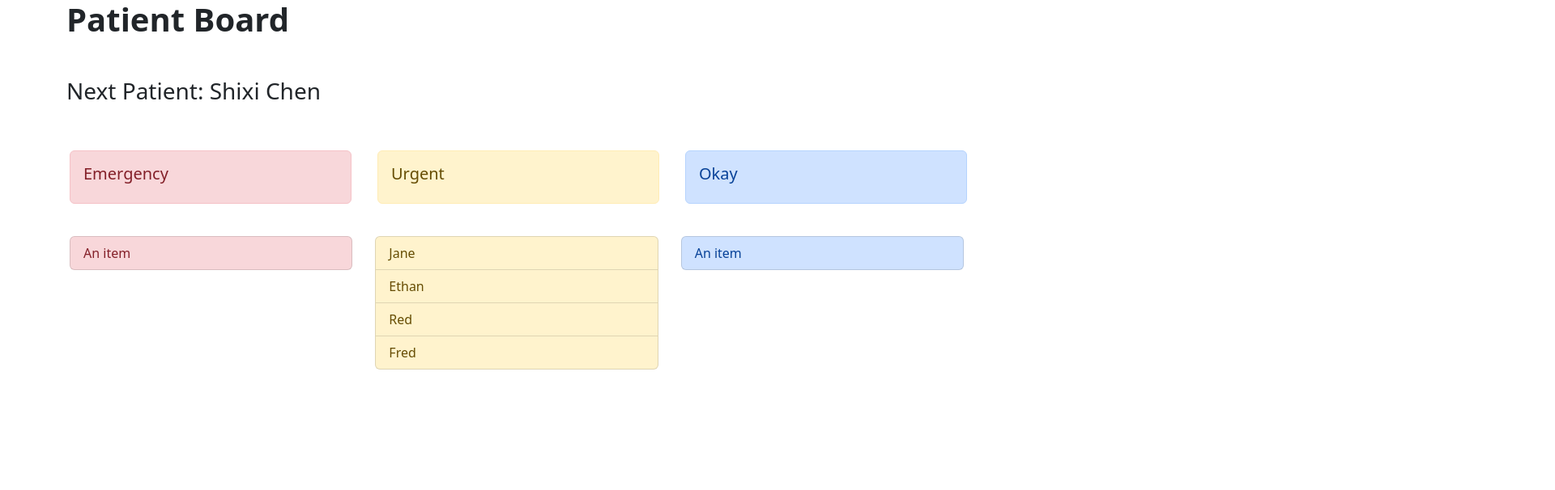
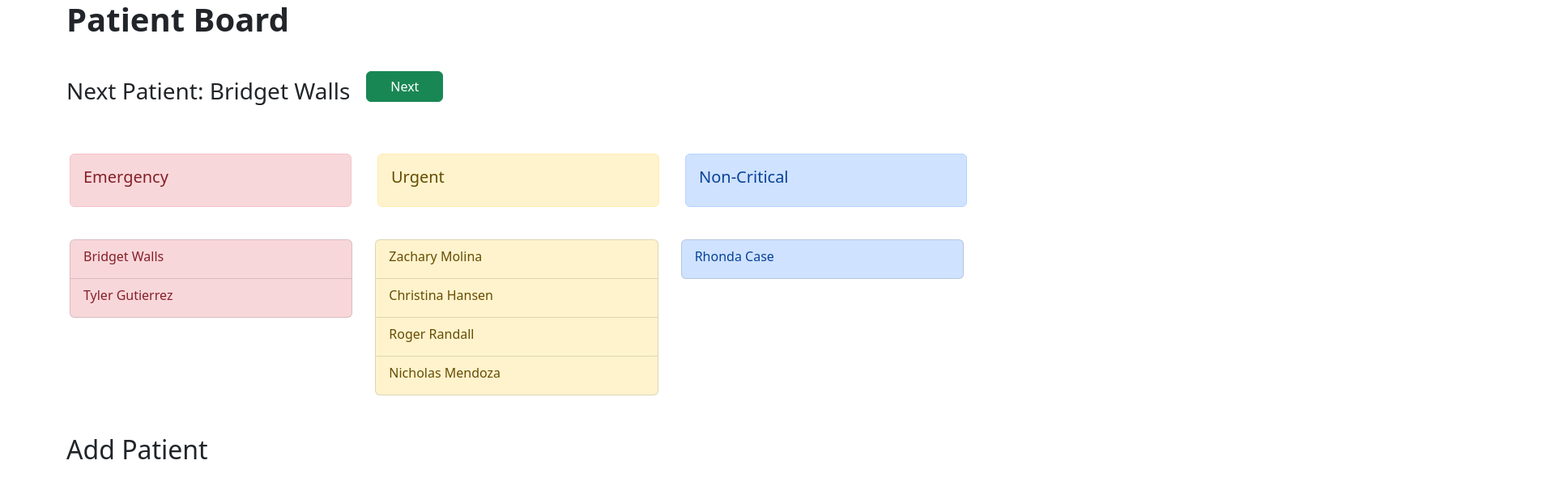
Before and after one commit to EthanChen39/Patient-Board, a React (Create React App) app: page / in a window 1280 px wide. Shown: the top 606 px of the page at 81% size, 1920 px wide, since content can reach past the window. Built offline with nearby package versions, Linux system fonts and the light colour scheme.

Commit message:
Implemented remove functionality

```diff
--- a/src/App.css
+++ b/src/App.css
@@ -1,38 +1,15 @@
-.App {
-  text-align: center;
+.btn-warning,
+.btn-danger,
+.btn-primary{
+  transform:translate(99999px);
+  opacity: 0;
 }
 
-.App-logo {
-  height: 40vmin;
-  pointer-events: none;
+.list-group-item-warning:hover .btn-warning,
+ .list-group-item-danger:hover .btn-danger,
+ .list-group-item-primary:hover .btn-primary {
+  display: inline-block;
+  transition: opacity 0.5s linear;
+  transform:translate(0);
+  opacity: 1;
 }
-
-@media (prefers-reduced-motion: no-preference) {
-  .App-logo {
-    animation: App-logo-spin infinite 20s linear;
-  }
-}
-
-.App-header {
-  background-color: #282c34;
-  min-height: 100vh;
-  display: flex;
-  flex-direction: column;
-  align-items: center;
-  justify-content: center;
-  font-size: calc(10px + 2vmin);
-  color: white;
-}
-
-.App-link {
-  color: #61dafb;
-}
-
-@keyframes App-logo-spin {
-  from {
-    transform: rotate(0deg);
-  }
-  to {
-    transform: rotate(360deg);
-  }
-}
--- a/src/App.js
+++ b/src/App.js
@@ -1,9 +1,13 @@
 import React from 'react';
-import 'bootstrap/dist/css/bootstrap.min.css'
 import {Header} from './components/Header'
 import { AppProvider } from './context/AppContext';
 import { NextPatient } from './components/NextPatient';
 import { PatientList } from './components/PatientList';
+
+import 'bootstrap/dist/css/bootstrap.min.css'
+import './App.css'
+import { AddPatient } from './components/AddPatient';
+
 
 function App() {
   return (
@@ -12,6 +16,9 @@ function App() {
         <Header />
         <NextPatient />
         <PatientList />
+        <div className='mt-5'>
+          <AddPatient className='mt-5' />
+        </div>
       </div>
     </AppProvider>
 
--- /dev/null
+++ b/src/components/AddPatient.js
@@ -0,0 +1,10 @@
+import React from 'react'
+
+export const AddPatient = () => {
+  return (
+    <>
+    <h2>Add Patient</h2>
+    <button type='button' className='btn btn-danger btn-sm'>Remove</button>
+    </>
+  )
+}
--- a/src/components/NextPatient.js
+++ b/src/components/NextPatient.js
@@ -1,9 +1,34 @@
-import React from 'react'
+import React, { useContext } from 'react'
+import { AppContext } from '../context/AppContext'
 import 'bootstrap/dist/css/bootstrap.min.css'
+
+
 export const NextPatient = () => {
+    const { patientList } = useContext(AppContext);
+
+    var nextPatient;
+    // Order: Danger -> Warning -> Non-Critical
+    const dangerPatientList = patientList.filter(p => p.emergencyStatus === "RED");
+    // If there's patient in the danger list, remove the 1st person from the list
+    if (dangerPatientList.length !== 0) nextPatient = dangerPatientList[0];
+    else {
+        const warningPatientList = patientList.filter(p => p.emergencyStatus === "YELLOW");
+        // If there's patient in the warning list, remove the 1st person from the list
+        if (warningPatientList.length !== 0) nextPatient = warningPatientList[0];
+        else {
+            const nonCriticalPatientList = patientList.filter(p => p.emergencyStatus === "BLUE");
+            // If there's patient in the nonCritical list, remove the 1st person from the list
+            if (nonCriticalPatientList.length !== 0) nextPatient = nonCriticalPatientList[0];
+            else nextPatient = NaN;
+        }
+    }
+
+
   return (
-    <div className='row mt-4'>
-        <span><h3 className='mt-4'>Next Patient: Shixi Chen</h3></span>
+    <div className='row row-cols-auto mt-4'>
+        <span className='col'><h3 className='mt-4'>Next Patient: {nextPatient === NaN ? "None" : nextPatient.firstName + " " + nextPatient.lastName}</h3></span>
+
+        <button type="button" className='col-1 ms-2 my-3 btn btn-success'>Next</button>
     </div>
   )
 }
--- a/src/components/Patient.js
+++ b/src/components/Patient.js
@@ -0,0 +1,39 @@
+import React, { useContext } from 'react'
+import { AppContext } from '../context/AppContext';
+
+
+
+export const Patient = (props) => {
+    var fullName = props.firstName + " " + props.lastName;
+    var patientType;
+
+    if (props.emergencyStatus === "RED") patientType = "danger";
+    else if (props.emergencyStatus === "YELLOW") patientType = "warning";
+    else patientType = "primary";
+
+    var buttonClassName = "btn btn-sm btn-" + patientType;
+    var listClassName = "list-group-item d-flex justify-content-between list-group-item-" + patientType;
+
+
+    var { dispatch } = useContext(AppContext);
+    const handleClick = (e) => {
+        dispatch({
+            type: "DELETE_PATIENT",
+            payload: e.target.id,
+        });
+    }
+
+  return (
+    <li className={listClassName}>
+        {fullName}
+        <button type="button"
+            key={props.id}
+            id={props.id}
+            className={buttonClassName}
+            onClick={handleClick}>
+                Remove
+        </button>
+
+    </li>
+  )
+}
--- a/src/components/PatientList.js
+++ b/src/components/PatientList.js
@@ -1,45 +1,61 @@
-import React from 'react'
+import React, { useContext } from 'react'
+import { AppContext } from '../context/AppContext'
+import '../App.css'
+import { Patient } from './Patient';
 
 export const PatientList = () => {
+        const { patientList } = useContext(AppContext);
+        // Danger patient list
+        const dangerPatientList = patientList.filter(patient => patient.emergencyStatus === "RED");
+        // Warning patient list
+        const warningPatientList = patientList.filter(patient => patient.emergencyStatus === "YELLOW");
+        // Okay patient list
+        const okayPatientList = patientList.filter(patient => patient.emergencyStatus === "BLUE");
   return (
     <div className='row mt-5 align-items-start'>
         {/* title board */}
-        <div class="col mx-3 alert alert-danger" role="alert">
+        <div className="col mx-3 alert alert-danger" role="alert">
             <h5>Emergency</h5>
         </div>
 
-        <div class="col mx-3 alert alert-warning" role="alert">
+        <div className="col mx-3 alert alert-warning" role="alert">
             <h5>Urgent</h5>
         </div>
 
-        <div class="col mx-3 alert alert-primary" role="alert">
-            <h5>Okay</h5>
+        <div className="col mx-3 alert alert-primary" role="alert">
+            <h5>Non-Critical</h5>
         </div>
 
         <div className='row mx-1 mt-4 align-items-start'>
+            {/* Danger group */}
             <ul className='col list-group'>
-                <li className='list-group-item list-group-item-danger'>
-                    An item
-                </li>
+                {dangerPatientList.map((p) => (
+                    <Patient firstName={p.firstName}
+                             lastName={p.lastName}
+                             emergencyStatus={p.emergencyStatus}
+                             key={p.id}
+                             id={p.id} />
+                ))}
+            </ul>
+            {/* Warning Group */}
+            <ul className='col ms-3 list-group'>
+            {warningPatientList.map((p) => (
+                    <Patient firstName={p.firstName}
+                             lastName={p.lastName}
+                             emergencyStatus={p.emergencyStatus}
+                             key={p.id}
+                             id={p.id} />
+                ))}
             </ul>
 
             <ul className='col ms-3 list-group'>
-                <li className='list-group-item list-group-item-warning'>
-                    Jane
-                </li>
-                <li className='list-group-item list-group-item-warning'>
-                    Ethan
-                </li>
-                <li className='list-group-item list-group-item-warning'>
-                    Red
-                </li>
-                <li className='list-group-item list-group-item-warning'>
-                    Fred
-                </li>
-            </ul>
-
-            <ul className='col ms-3 list-group'>
-                <li className='list-group-item list-group-item-primary'>An item</li>
+                {okayPatientList.map((p) => (
+                    <Patient firstName={p.firstName}
+                             lastName={p.lastName}
+                             emergencyStatus={p.emergencyStatus}
+                             key={p.id}
+                             id={p.id} />
+                ))}
             </ul>
         </div>
 
```
